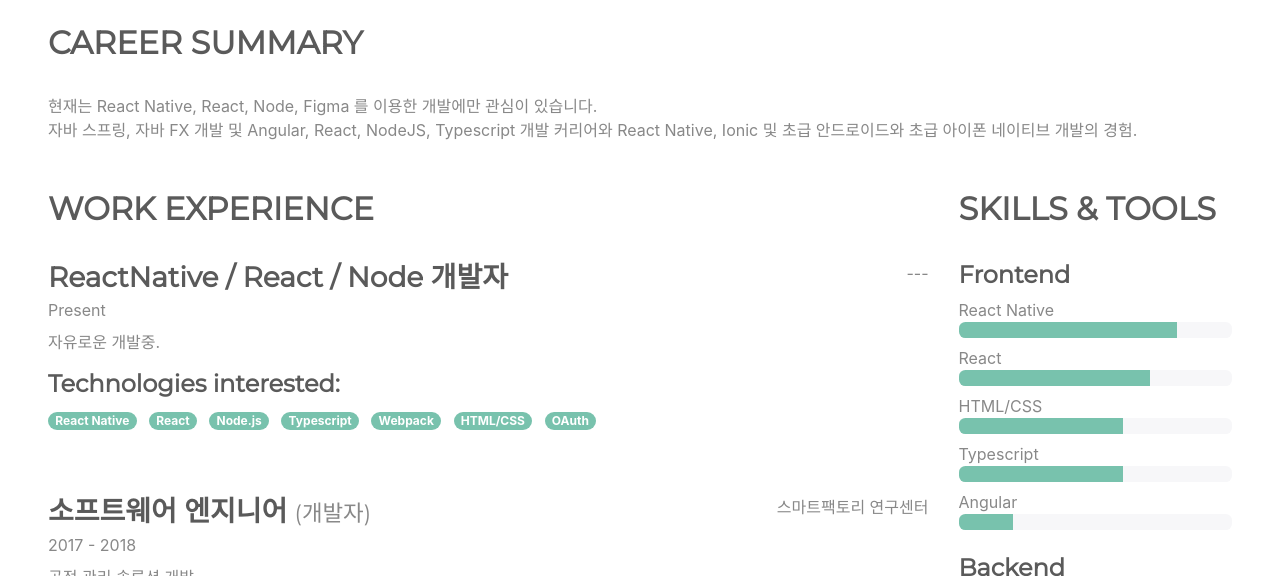
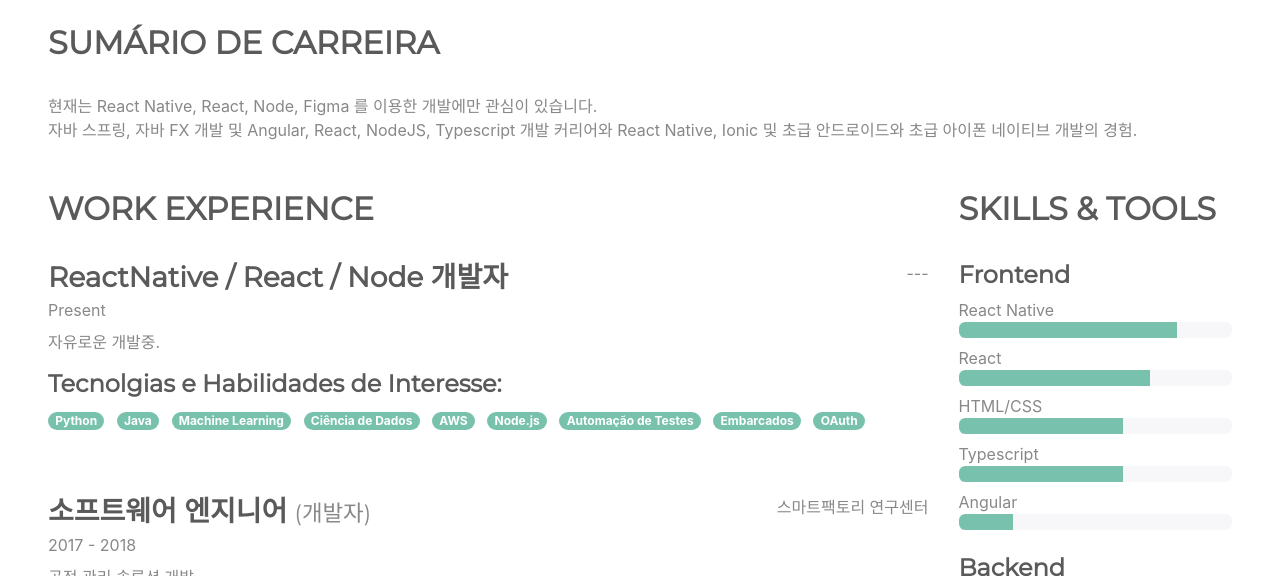
Before and after one commit to marvinmvns/cv2, a Jekyll site: the page index.html, which Jekyll copies as it is, in a window 1280 px wide and 900 px high, cut to the strip 324-900 px from the top of the window. Built offline with Jekyll 4.4.1, drawn with Linux system fonts in a browser that asks for light colours; nearby versions of some CDN libraries.

Commit message:
Update index.html

```diff
--- a/index.html
+++ b/index.html
@@ -93,7 +93,7 @@
 
     <div class="resume-body p-5">
       <section class="resume-section summary-section mb-5">
-        <h2 class="resume-section-title text-uppercase font-weight-bold pb-3 mb-3">Career Summary</h2>
+        <h2 class="resume-section-title text-uppercase font-weight-bold pb-3 mb-3">Sumário de Carreira </h2>
         <div class="resume-section-content">
           <p class="mb-0">현재는 React Native, React, Node, Figma 를 이용한 개발에만 관심이 있습니다.</p>
           <p class="mb-0">자바 스프링, 자바 FX 개발 및 Angular, React, NodeJS, Typescript 개발 커리어와 React Native, Ionic 및 초급 안드로이드와 초급 아이폰 네이티브 개발의 경험.</p>
@@ -127,14 +127,16 @@
                       <!--<li>Blanditiis praesentium voluptatum deleniti atque corrupti.</li>-->
                       <!--<li>Maecenas tempus tellus eget.</li>-->
                     <!--</ul>-->
-                    <h4 class="resume-timeline-item-desc-heading font-weight-bold">Technologies interested:</h4>
+                    <h4 class="resume-timeline-item-desc-heading font-weight-bold">Tecnolgias e Habilidades de Interesse:</h4>
                     <ul class="list-inline">
-                      <li class="list-inline-item"><span class="badge badge-primary badge-pill">React Native</span></li>
-                      <li class="list-inline-item"><span class="badge badge-primary badge-pill">React</span></li>
+                      <li class="list-inline-item"><span class="badge badge-primary badge-pill">Python</span></li>
+                      <li class="list-inline-item"><span class="badge badge-primary badge-pill">Java</span></li>
+                      <li class="list-inline-item"><span class="badge badge-primary badge-pill">Machine Learning</span></li>
+                      <li class="list-inline-item"><span class="badge badge-primary badge-pill">Ciência de Dados</span></li>
+                      <li class="list-inline-item"><span class="badge badge-primary badge-pill">AWS</span></li>
                       <li class="list-inline-item"><span class="badge badge-primary badge-pill">Node.js</span></li>
-                      <li class="list-inline-item"><span class="badge badge-primary badge-pill">Typescript</span></li>
-                      <li class="list-inline-item"><span class="badge badge-primary badge-pill">Webpack</span></li>
-                      <li class="list-inline-item"><span class="badge badge-primary badge-pill">HTML/CSS</span></li>
+                      <li class="list-inline-item"><span class="badge badge-primary badge-pill">Automação de Testes</span></li>
+                      <li class="list-inline-item"><span class="badge badge-primary badge-pill">Embarcados</span></li>
                       <li class="list-inline-item"><span class="badge badge-primary badge-pill">OAuth</span></li>
                     </ul>
                   </div><!--//resume-timeline-item-desc-->
```
Also changed, not shown: other parts of index.html (+7 -7 lines).
